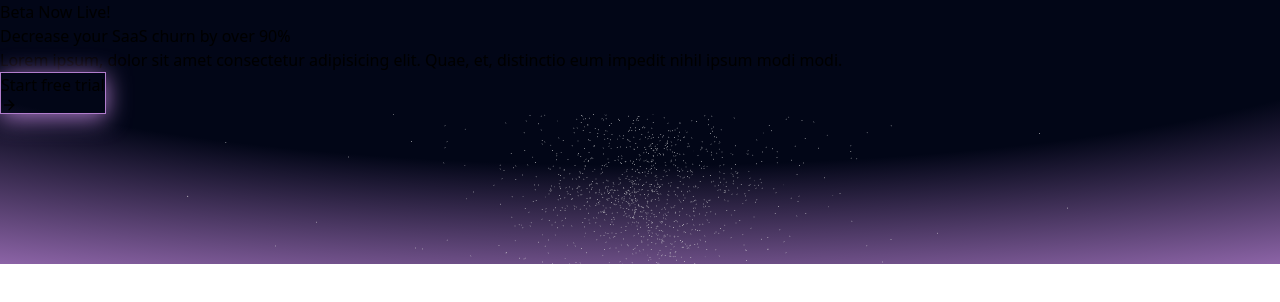
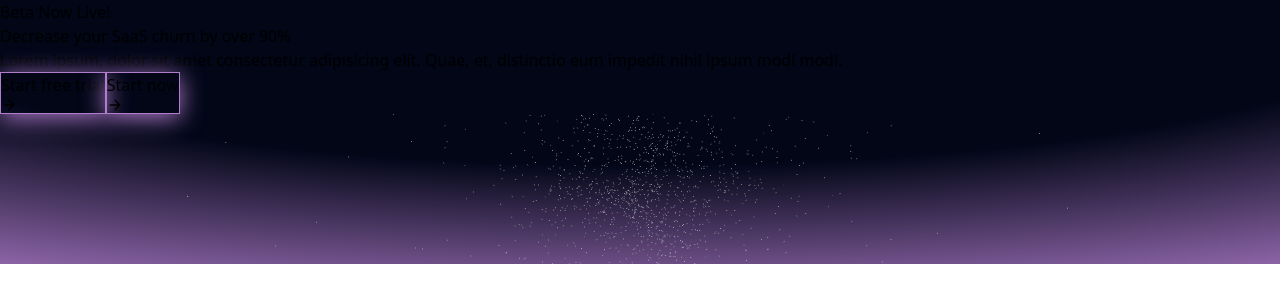
Before and after one commit to Thejellyfish1024/notes-practice, a React (Vite) app: page / in a window 1280 px wide. Shown: the top 302 px of the page. Built offline with nearby package versions, Linux system fonts and the light colour scheme.

Commit message:
made shiny button component

```diff
--- /dev/null
+++ b/src/components/ShinyButton.jsx
@@ -0,0 +1,34 @@
+import { motion } from "framer-motion";
+
+const ShinyButton = () => {
+  return (
+    <motion.button
+      initial={{ "--x": "100%", scale: 1 }}
+      animate={{ "--x": "-100%" }}
+      whileTap={{ scale: 0.97 }}
+      transition={{
+        repeat: Infinity,
+        repeatType: "loop",
+        repeatDelay: 1,
+        type: "spring",
+        stiffness: 20,
+        damping: 15,
+        mass: 2,
+        scale: {
+          type: "spring",
+          stiffness: 10,
+          damping: 5,
+          mass: 0.1,
+        },
+      }}
+      className="rounded-md relative radial-gradient"
+    >
+      <span className="text-neutral-100 tracking-wide font-light h-full w-full block relative linear-mask">
+        Start now
+      </span>
+      <span className="block absolute inset-0 rounded-md p-px linear-overlay" />
+    </motion.button>
+  );
+};
+
+export default ShinyButton;
--- a/src/index.css
+++ b/src/index.css
@@ -1,3 +1,44 @@
 @tailwind base;
 @tailwind components;
 @tailwind utilities;
+
+.radial-gradient {
+    background: radial-gradient(
+            circle at 50% 0%,
+            rgba(var(--radial-gradient-background), 0.05) 0%,
+            transparent 60%
+        )
+        rgba(var(--solid-color-background), 1);
+}
+
+.linear-mask {
+    mask-image: linear-gradient(
+        -75deg,
+        white calc(var(--x) + 20%),
+        transparent calc(var(--x) + 30%),
+        white calc(var(--x) + 100%)
+    );
+    -webkit-mask-image: linear-gradient(
+        -75deg,
+        white calc(var(--x) + 20%),
+        transparent calc(var(--x) + 30%),
+        white calc(var(--x) + 100%)
+    );
+}
+
+.linear-overlay {
+    background-image: linear-gradient(
+        -75deg,
+        rgba(var(--overlay-color), 0.1) calc(var(--x) + 20%),
+        rgba(var(--overlay-color), 0.5) calc(var(--x) + 25%),
+        rgba(var(--overlay-color), 0.1) calc(var(--x) + 100%)
+    );
+    mask:
+        linear-gradient(black, black) content-box,
+        linear-gradient(black, black);
+    -webkit-mask:
+        linear-gradient(black, black) content-box,
+        linear-gradient(black, black);
+    mask-composite: exclude;
+    -webkit-mask-composite: xor;
+}
--- a/src/routes/Practice/Framer/AuroraHero.jsx
+++ b/src/routes/Practice/Framer/AuroraHero.jsx
@@ -9,6 +9,7 @@ import {
 } from "framer-motion";
 
 import StarBackground from "./StarBackground";
+import ShinyButton from "../../../components/ShinyButton";
 
 const COLORS_TOP = ["#13FFAA", "#1E67C6", "#CE84CF", "#DD335C"];
 
@@ -49,6 +50,8 @@ export const AuroraHero = () => {
                     Lorem ipsum, dolor sit amet consectetur adipisicing elit. Quae, et,
                     distinctio eum impedit nihil ipsum modi modi.
                 </p>
+                <div className="flex gap-5">
+
                     <motion.button
                         style={{
                             border,
@@ -65,6 +68,24 @@ export const AuroraHero = () => {
                         Start free trial
                         <FiArrowRight className="transition-transform group-hover:-rotate-45 group-active:-rotate-12" />
                     </motion.button>
+
+                    <motion.button
+                        style={{
+                            border,
+                            boxShadow,
+                        }}
+                        whileHover={{
+                            scale: 1.015,
+                        }}
+                        whileTap={{
+                            scale: 0.985,
+                        }}
+                        className="group relative flex w-fit items-center gap-1.5 rounded-full bg-gray-950/10 px-4 py-2 text-gray-50 transition-colors hover:bg-gray-950/50"
+                    >
+                        <ShinyButton></ShinyButton>
+                        <FiArrowRight className="transition-transform group-hover:-rotate-45 group-active:-rotate-12" />
+                    </motion.button>
+                </div>
             </div>
 
             <div className="absolute inset-0 z-0">
```
Lines whose indentation alone changed are shown as unchanged.
